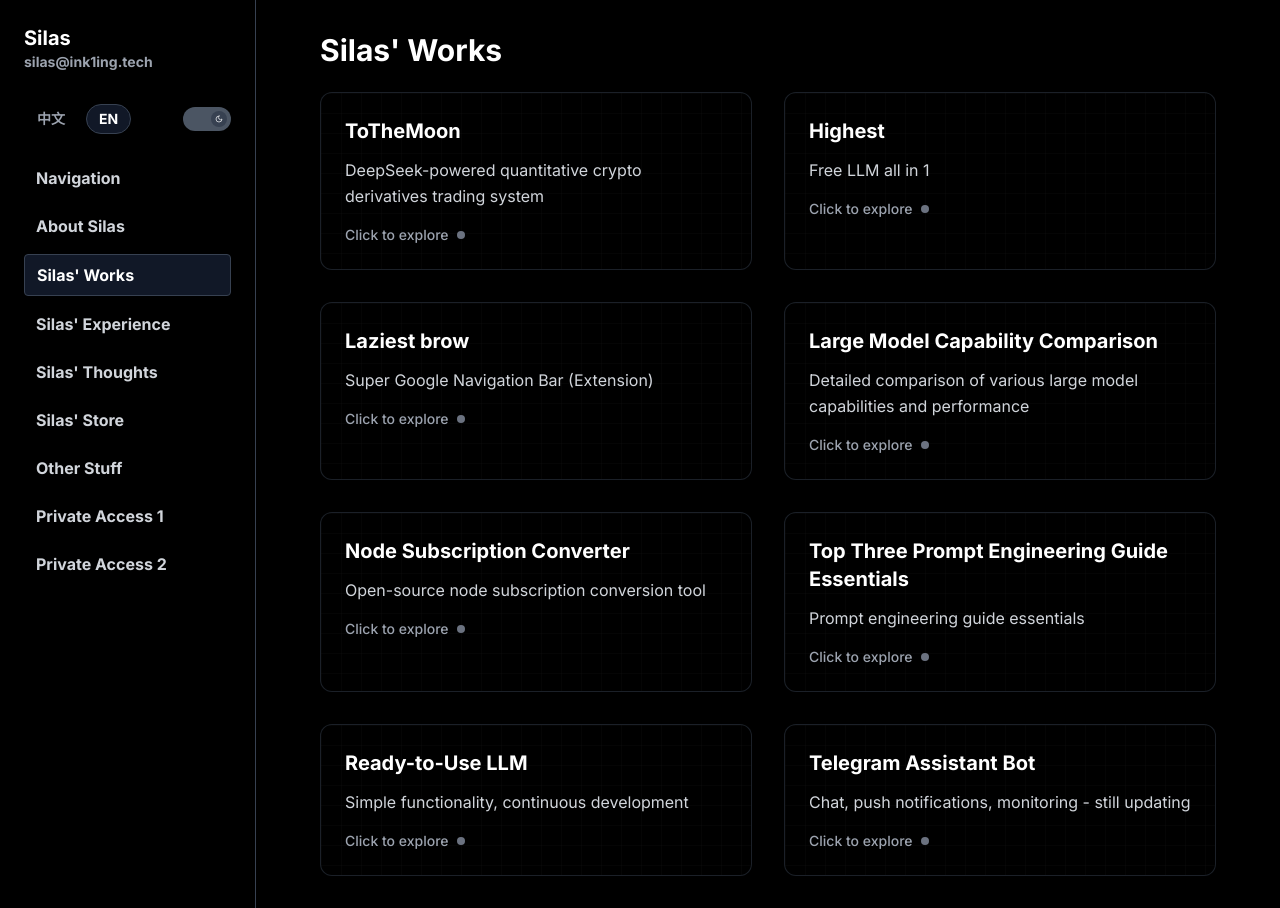
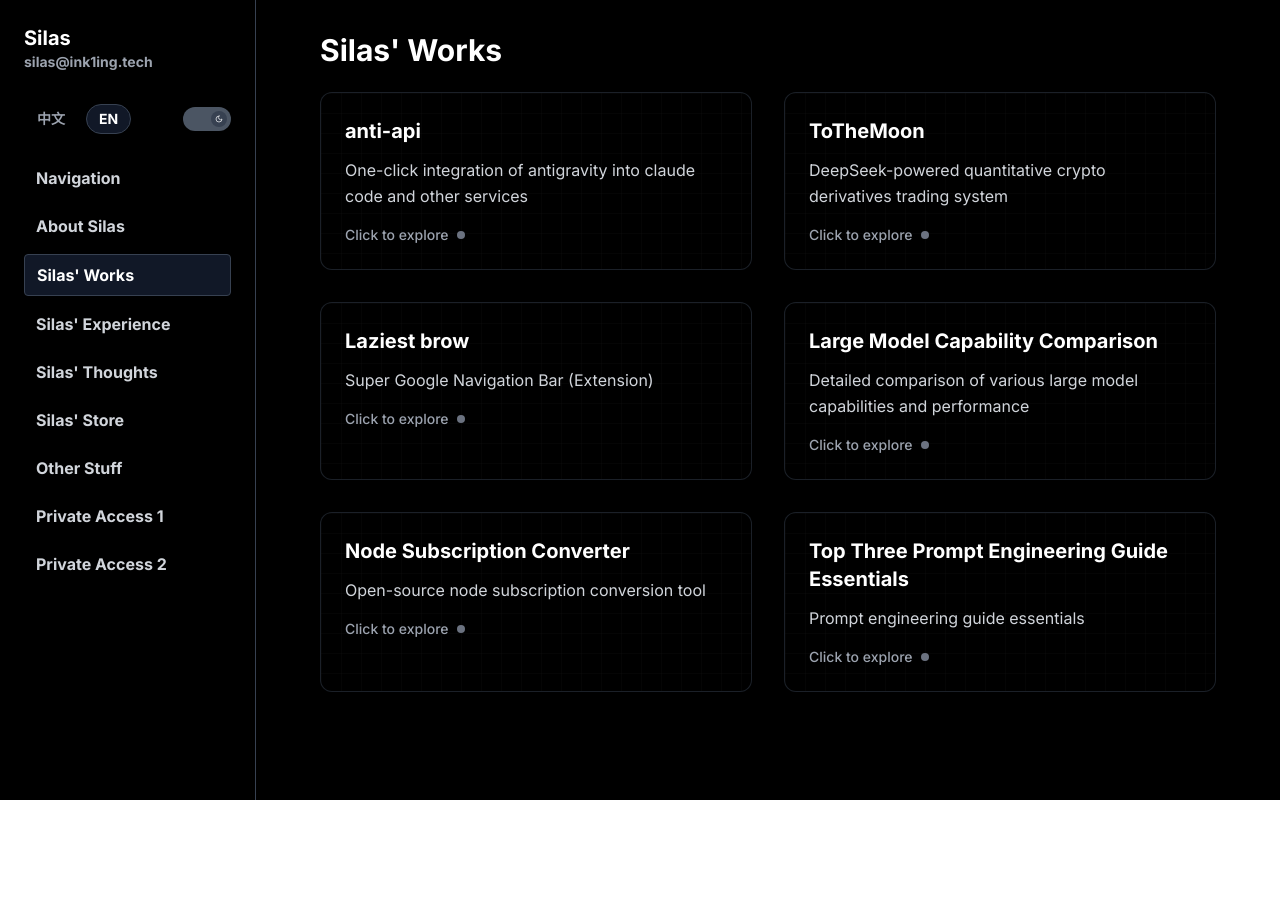
Before and after one commit to ink1ing/tech, a React (Vite) app in the folder frontend/: page /works in a window 1280 px wide. After the commit the page ends 800 px from the top, so only its background shows below. Built offline with nearby package versions, Linux system fonts and the light colour scheme.

Commit message:
feat: 更新网站内容
- 顶部标签页改为 silas' things
- 作品栏新增 anti-api，移除 Highest/即开即用LLM/Telegram小秘书
- 经验栏新增关于减肥
- clash-verge 从其他东西移动到导航站

```diff
--- a/frontend/index.html
+++ b/frontend/index.html
@@ -9,7 +9,7 @@
     <meta name="author" content="ink1ing" />
 
     <!-- Open Graph -->
-    <meta property="og:title" content="ink's sth" />
+    <meta property="og:title" content="silas' things" />
     <meta property="og:description" content="专为中国大陆用户优化访问速度的个人网站" />
     <meta property="og:type" content="website" />
 
@@ -22,7 +22,7 @@
     <script async src="https://pagead2.googlesyndication.com/pagead/js/adsbygoogle.js?client=ca-pub-6441088232603768"
      crossorigin="anonymous"></script>
 
-    <title>ink's sth</title>
+    <title>silas' things</title>
   </head>
   <body>
     <div id="root"></div>
--- a/frontend/src/pages/ExperiencePage.tsx
+++ b/frontend/src/pages/ExperiencePage.tsx
@@ -38,6 +38,13 @@
     url: 'https://jasper-goldenrod-aa1.notion.site/claude-2870a979819580169eb6fab313d6a667?source=copy_link',
     description: '基于Fuclaude项目和Cloudflare免费计划',
     description_en: 'Based on Fuclaude project and Cloudflare free plan'
+  },
+  {
+    title: '关于减肥',
+    title_en: 'About Weight Loss',
+    url: 'https://x.com/Ink_thesilent/status/2007814277906977016?s=20',
+    description: '快速、无痛、可持续、不反弹的减肥思路',
+    description_en: 'Fast, painless, sustainable, and rebound-free weight loss approach'
   }
 ];
 
--- a/frontend/src/pages/NavigationPage.tsx
+++ b/frontend/src/pages/NavigationPage.tsx
@@ -94,6 +94,13 @@
     url: 'https://z-library.ec/',
     description: '最大&完全免费的图书馆',
     description_en: 'The largest & completely free library'
+  },
+  {
+    title: 'clash-verge下载',
+    title_en: 'clash-verge Download',
+    url: 'https://github.com/clash-verge-rev/clash-verge-rev',
+    description: '最先进的桌面端代理',
+    description_en: 'The most advanced desktop proxy'
   }
 ];
 
--- a/frontend/src/pages/OtherStuffPage.tsx
+++ b/frontend/src/pages/OtherStuffPage.tsx
@@ -45,13 +45,6 @@
     url: 'https://fbinv02.fbaff.cc/auth/register?code=LAFDdJC7',
     description: '高速稳定网络节点',
     description_en: 'High-speed and stable network nodes'
-  },
-  {
-    title: 'clash-verge下载',
-    title_en: 'clash-verge Download',
-    url: 'https://github.com/clash-verge-rev/clash-verge-rev',
-    description: '最先进的桌面端代理',
-    description_en: 'The most advanced desktop proxy'
   }
 ];
 
--- a/frontend/src/pages/WorksPage.tsx
+++ b/frontend/src/pages/WorksPage.tsx
@@ -5,18 +5,18 @@
 
 const works = [
   {
+    title: 'anti-api',
+    title_en: 'anti-api',
+    url: 'https://github.com/ink1ing/anti-api',
+    description: '一键将antigravity接入claude code等服务',
+    description_en: 'One-click integration of antigravity into claude code and other services'
+  },
+  {
     title: 'ToTheMoon',
     title_en: 'ToTheMoon',
     url: 'https://tothemoon.ink1ing.tech',
     description: '由 DeepSeek 驱动的加密合约量化交易系统',
     description_en: 'DeepSeek-powered quantitative crypto derivatives trading system'
-  },
-  {
-    title: '高的',
-    title_en: 'Highest',
-    url: 'https://ink1ing.tech/highest',
-    description: 'Free LLM all in 1',
-    description_en: 'Free LLM all in 1'
   },
   {
     title: '懒的冲浪手',
@@ -45,20 +45,6 @@
     url: 'https://jasper-goldenrod-aa1.notion.site/2100a9798195803eab93d38e9b62cee0?pvs=74',
     description: '提示词工程指南精粹',
     description_en: 'Prompt engineering guide essentials'
-  },
-  {
-    title: '即开即用的LLM',
-    title_en: 'Ready-to-Use LLM',
-    url: 'https://grok-3-fast-with-live-search.onrender.com/',
-    description: '功能简单，持续开发',
-    description_en: 'Simple functionality, continuous development'
-  },
-  {
-    title: 'Telegram小秘书',
-    title_en: 'Telegram Assistant Bot',
-    url: 'https://t.me/agent_daily_20251007_bot',
-    description: '可聊天可推送可监控，还在更新',
-    description_en: 'Chat, push notifications, monitoring - still updating'
   }
 ];
 
```
